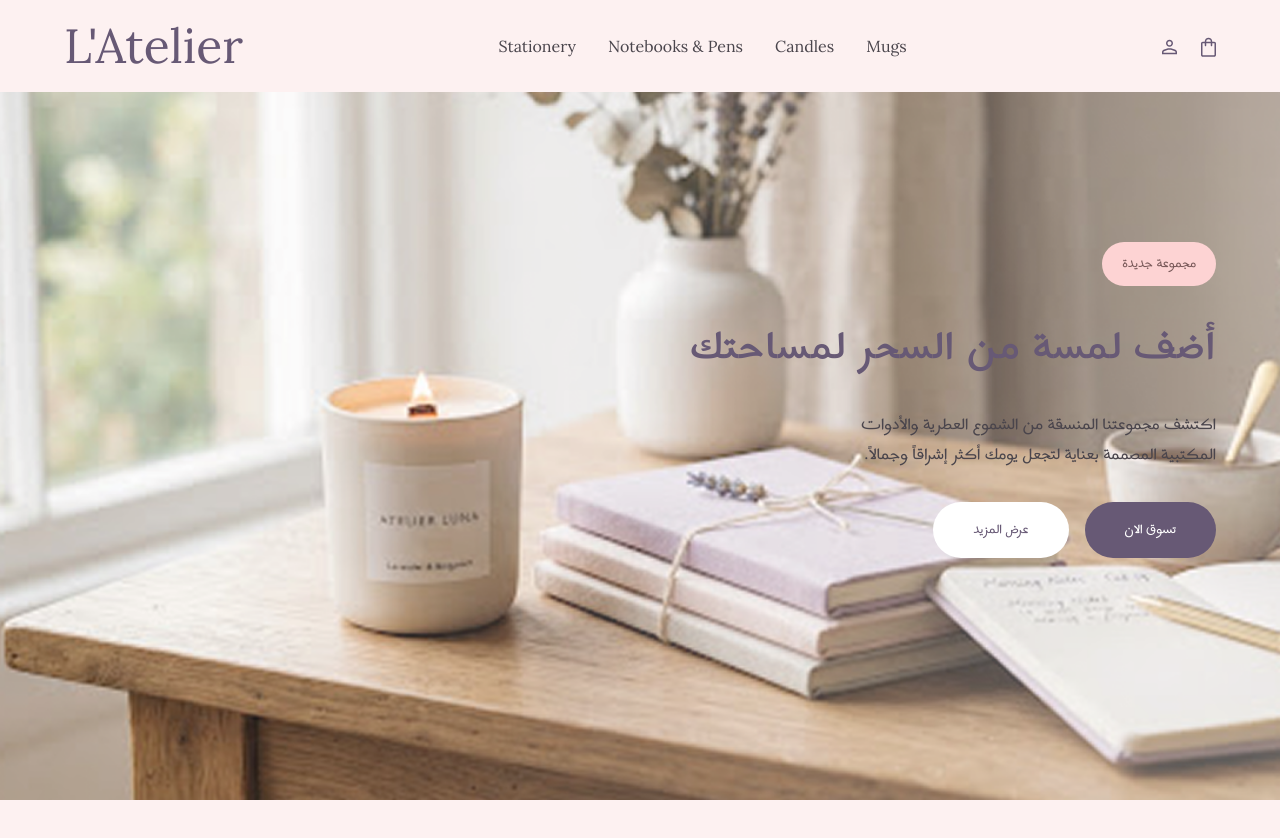
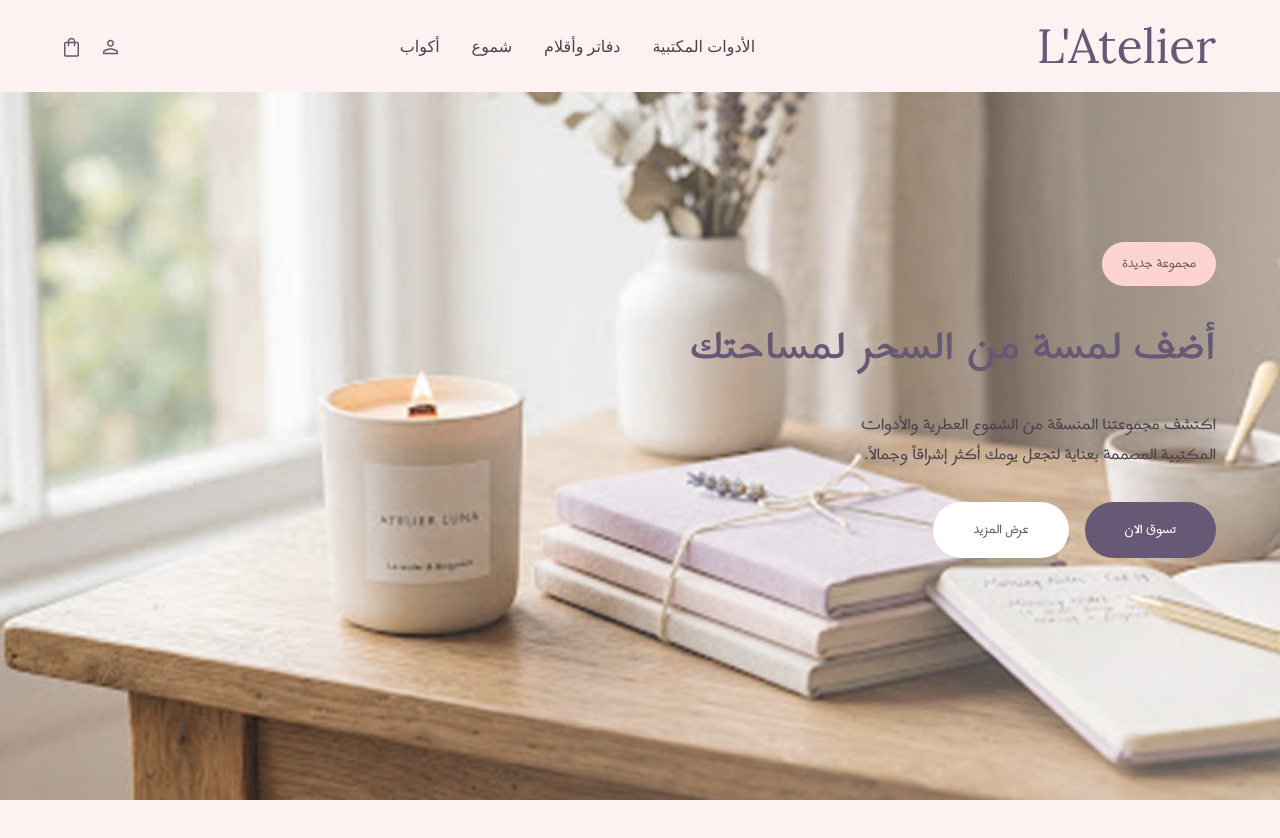
Before and after one commit to AsmaBaker/L-Atelier, a website: page index.html in a window 1280 px wide. Shown: the top 838 px of the page. After the commit the page ends 800 px from the top, so only its background shows below. Drawn offline with Linux system fonts and the light colour scheme.

Commit message:
rtl & arabic header

```diff
--- a/index.html
+++ b/index.html
@@ -11,7 +11,7 @@
     <link href="./src/output.css" rel="stylesheet">
     <title>Document</title>
 </head>
-<body class="h-[8000px]">
+<body class="" dir="rtl">
     <header class="fixed top-0 z-50 py-2.5 text-text font-lora max-xs:px-3 bg-background-main w-full">
         <div class="container row justify-between">
                 <div>
@@ -19,10 +19,10 @@
                 </div>
                 <nav>
                     <ul class="row  gap-8">
-                        <li><a href="" class="nav-link">Stationery</a></li>
-                        <li><a href="" class="nav-link">Notebooks & Pens</a></li>
-                        <li><a href="" class="nav-link">Candles</a></li>
-                        <li><a href="" class="nav-link">Mugs</a></li>
+                        <li><a href="" class="nav-link">الأدوات المكتبية</a></li>
+                        <li><a href="" class="nav-link">دفاتر وأقلام</a></li>
+                        <li><a href="" class="nav-link">شموع</a></li>
+                        <li><a href="" class="nav-link">أكواب</a></li>
                     </ul>
                 </nav>
                 <div>
@@ -35,7 +35,7 @@
         </div>
     </header>
     <main>
-         <section class="bg-[url(../src/img/hero/hero.png)] h-screen bg-no-repeat bg-cover bg-bottom flex items-center" dir="rtl">
+         <section class="bg-[url(../src/img/hero/hero.png)] h-screen bg-no-repeat bg-cover bg-bottom flex items-center">
             <div class="container">
                  <div class="flex flex-col gap-y-8">
                     <p class="text-[#795959] bg-[#FDD3D3]  w-fit py-2.5 px-5 rounded-4xl">مجموعة جديدة</p>
```
